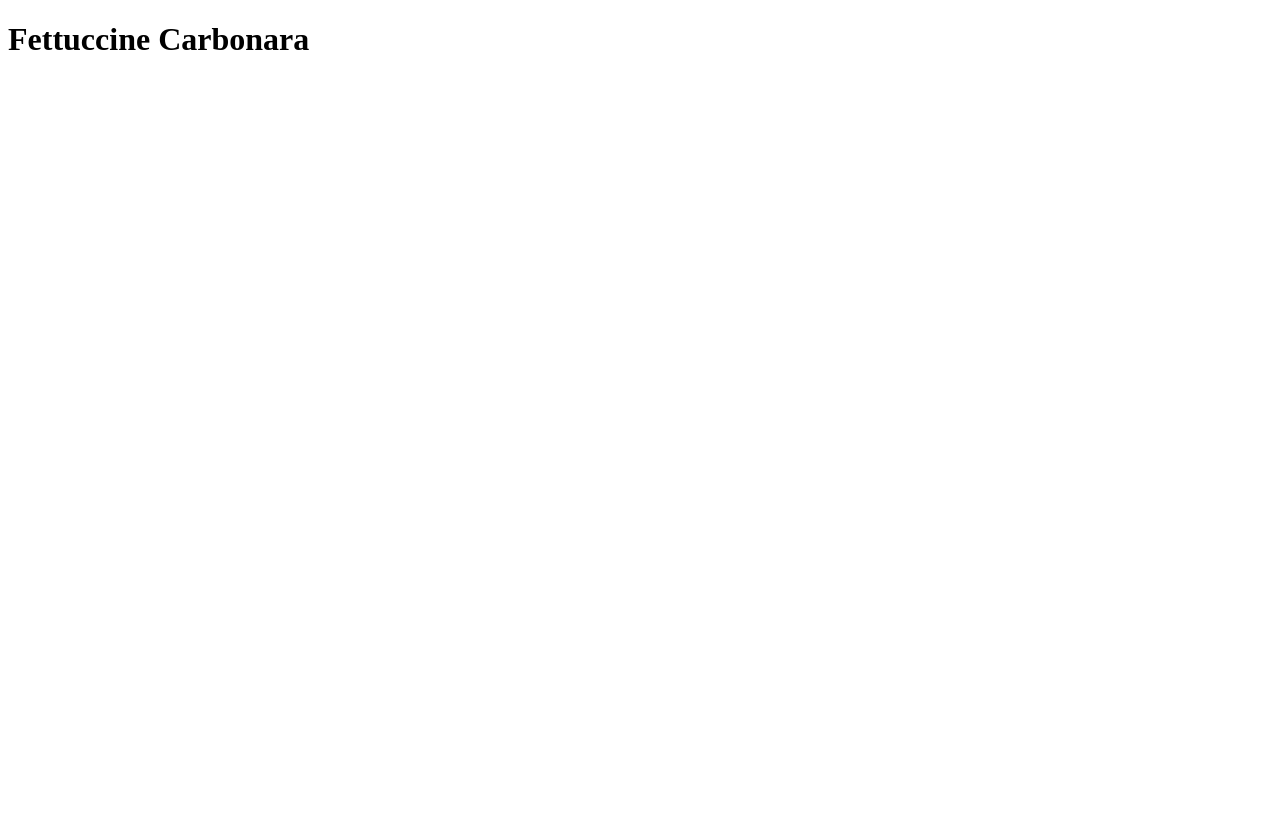
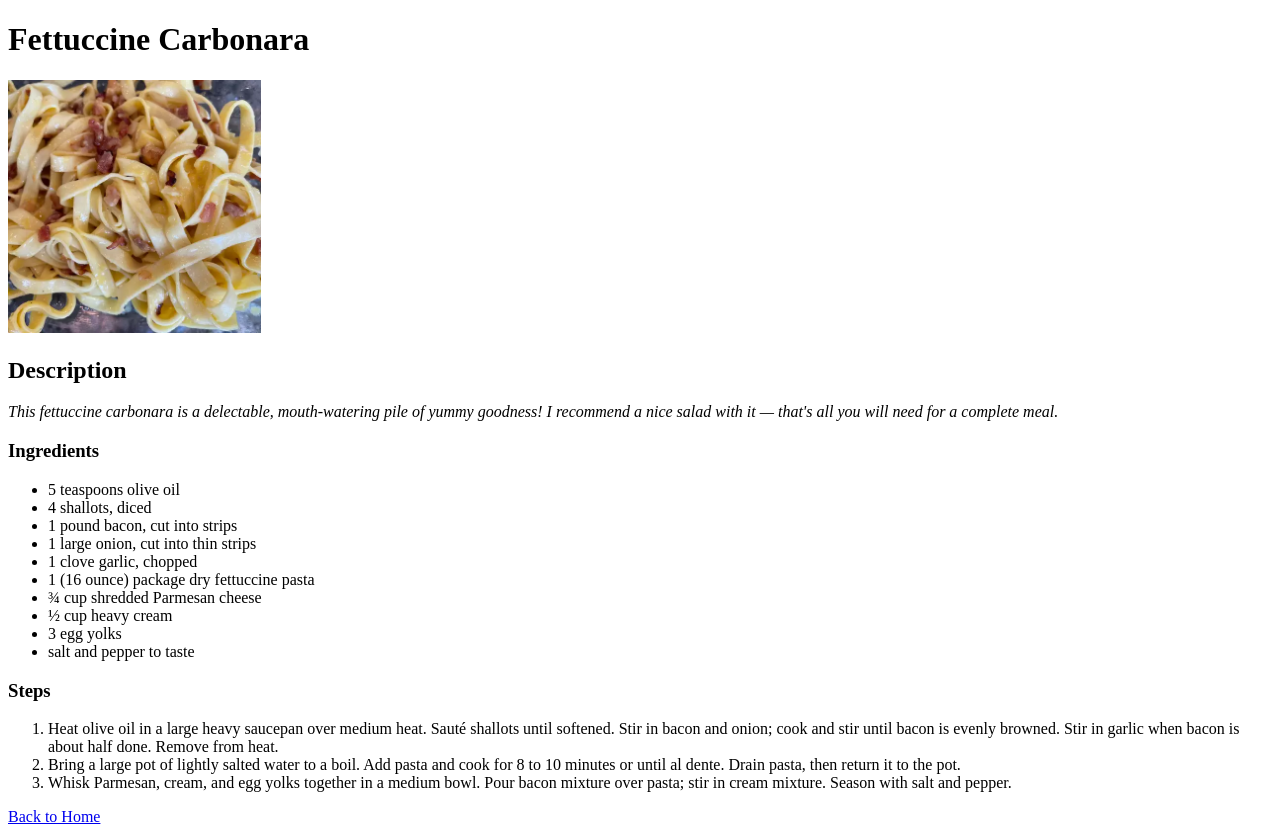
Before and after one commit to Mush-T/odin-recipes, a plain HTML site: page recipes/carbonara.html in a window 1280 px wide. Before the commit the page ends 800 px from the top, so only its background shows below. Drawn offline with Linux system fonts and the light colour scheme.

Commit message:
Add Fettucine Carbonara Recipe

```diff
--- a/recipes/carbonara.html
+++ b/recipes/carbonara.html
@@ -1,11 +1,56 @@
 <!DOCTYPE html>
 <html lang="en">
-<head>
-    <meta charset="UTF-8">
-    <meta name="viewport" content="width=device-width, initial-scale=1.0">
+  <head>
+    <meta charset="UTF-8" />
+    <meta name="viewport" content="width=device-width, initial-scale=1.0" />
     <title>Document</title>
-</head>
-<body>
-    <h1>Fettuccine Carbonara </h1>
-</body>
+  </head>
+  <body>
+    <h1>Fettuccine Carbonara</h1>
+    <img src="../img/Carbonara.webp" alt="Carbonara" height="20%" width="20%" />
+
+    <h2>Description</h2>
+    <p>
+      <em
+        >This fettuccine carbonara is a delectable, mouth-watering pile of yummy
+        goodness! I recommend a nice salad with it — that's all you will need
+        for a complete meal.</em
+      >
+    </p>
+
+    <h3>Ingredients</h3>
+    <ul>
+      <li>5 teaspoons olive oil</li>
+      <li>4 shallots, diced</li>
+      <li>1 pound bacon, cut into strips</li>
+      <li>1 large onion, cut into thin strips</li>
+      <li>1 clove garlic, chopped</li>
+      <li>1 (16 ounce) package dry fettuccine pasta</li>
+      <li>¾ cup shredded Parmesan cheese</li>
+      <li>½ cup heavy cream</li>
+      <li>3 egg yolks</li>
+      <li>salt and pepper to taste</li>
+    </ul>
+
+    <h3>Steps</h3>
+    <ol>
+      <li>
+        Heat olive oil in a large heavy saucepan over medium heat. Sauté
+        shallots until softened. Stir in bacon and onion; cook and stir until
+        bacon is evenly browned. Stir in garlic when bacon is about half done.
+        Remove from heat.
+      </li>
+      <li>
+        Bring a large pot of lightly salted water to a boil. Add pasta and cook
+        for 8 to 10 minutes or until al dente. Drain pasta, then return it to
+        the pot.
+      </li>
+      <li>
+        Whisk Parmesan, cream, and egg yolks together in a medium bowl. Pour
+        bacon mixture over pasta; stir in cream mixture. Season with salt and
+        pepper.
+      </li>
+    </ol>
+    <a href="../index.html" target="_self" rel="noopener noreferrer">Back to Home</a>
+  </body>
 </html>
```
Also changed, not shown: index.html (+4 -1 lines), img/Carbonara.webp (added).
